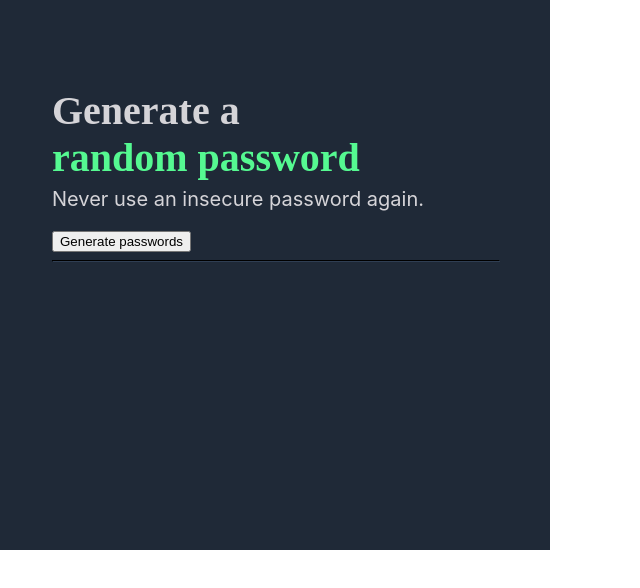
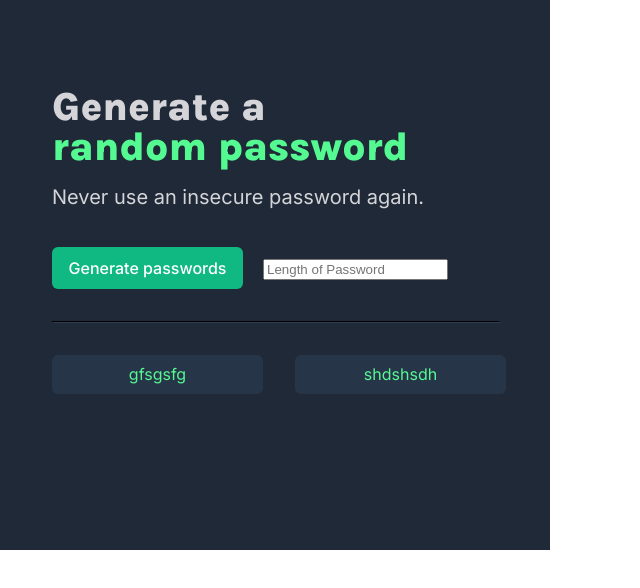
Before and after one commit to Endo10ma/Password-Generator, a website built with Vite: page index.html in a window 1280 px wide. Shown: the whole page, without its empty margins (0-640 px from the left). Built offline with nearby package versions, Linux system fonts and the light colour scheme; a web font is replaced by a local one.

Commit message:
completed the challenge

```diff
--- a/index.css
+++ b/index.css
@@ -1,3 +1,18 @@
+
+.karla-font {
+  font-family: "Karla", sans-serif;
+  font-optical-sizing: auto;
+  /* font-weight: 800; */
+  font-style: normal;
+}
+
+
+.inter-font {
+  font-family: "Inter", sans-serif;
+  font-optical-sizing: auto;
+  font-style: normal;
+}
+
 body {
     margin: 0;
 }
@@ -9,22 +24,27 @@ body {
     box-sizing: border-box;
     padding-top: 60px;
     padding-left: 52px;
+
 }
 
 .container h1{
-    font-family: Karia;
-    width: 354px;
+    font-family: "Karla", sans-serif;
+    width: 360px;
     height: 80px;
     margin-bottom: 0px;
     font-size: 40px;
     color: #D5D4D8;
     font-weight: 800;
+    /* background-color: white; */
+    line-height: 40px;
+    letter-spacing: -2.5%;
 }
 
 .container p{
-    font-family: inter;
-    margin-top: 20px;
+    font-family: "inter";
+    margin-top: 16px;
     font-size: 20px;
+    line-height: 28px;
     font-weight: 400;
     color: #D5D4D8
 }
@@ -36,5 +56,44 @@ span{
 hr{
     border-color: #2f3e53;
     width: 446px;
+    margin: 16px;
     margin-left: 0px;
 }
+
+button{
+    width: 191px;
+    height: 42px;
+    border-radius: 6px;
+    background-color:#10b981;
+    font-family: "Inter";
+    font-size: 16px;
+    color: #FFFFFF;
+    margin:16px;
+    margin-left:0px;
+    font-weight: 500;
+    border: 0;
+}
+
+.pwdSection{
+    margin-top:16px;
+    display: flex;
+    justify-content:left;
+}
+
+.pwds{
+    /* text-align: center; */
+    margin-top: 16px;
+    width: 211px;
+    height: 39px;
+    background-color: #273549;
+    margin-right:32px;
+    border-radius: 6px;
+    color: #55f991;
+    font-size: 16px;
+    font-weight: 500px;
+    box-sizing: border-box;
+    font-family: "inter";
+    display:flex;
+    justify-content: center;
+    align-items: center;
+}
--- a/index.html
+++ b/index.html
@@ -1,15 +1,24 @@
 <html>
     <head>
         <link rel="stylesheet" href="index.css">
+        <link rel="preconnect" href="https://fonts.googleapis.com">
+        <link rel="preconnect" href="https://fonts.gstatic.com" crossorigin>
+        <link href="https://fonts.googleapis.com/css2?family=Happy+Monkey&family=Karla:ital,wght@0,200..800;1,200..800&display=swap" rel="stylesheet">
+        <link href="https://fonts.googleapis.com/css2?family=Happy+Monkey&family=Inter:ital,opsz,wght@0,14..32,100..900;1,14..32,100..900&family=Karla:ital,wght@0,200..800;1,200..800&display=swap" rel="stylesheet">
     </head>
     <body>
         <div class="container">
-        <h1>Generate a <br><span>random password</span></h1>
+        <h1>Generate a <span>random password</span></h1>
         <p>Never use an insecure password again.</p>
-        <button>Generate passwords</button>
+        <div class="inputs">
+            <button onclick="passwordGenerator(23)">Generate passwords</button>
+            <input type="number" placeholder="Length of Password" id="passwordLength">
+        </div>
         <hr>
-        <div></div>
-        <div></div>
+        <div class="pwdSection">
+            <div class="pwds" id="pass1">gfsgsfg</div>
+            <div class="pwds" id="pass2">shdshsdh</div>
+        </div>
         </div>
         <script src="index.js"></script>
     </body>
--- a/index.js
+++ b/index.js
@@ -1,17 +1,40 @@
 const characters = ["A","B","C","D","E","F","G","H","I","J","K","L","M","N","O","P","Q","R","S","T","U","V","W","X","Y","Z","a","b","c","d","e","f","g","h","i","j","k","l","m","n","o","p","q","r","s","t","u","v","w","x","y","z", "0", "1", "2", "3", "4", "5", "6", "7", "8", "9","~","`","!","@","#","$","%","^","&","*","(",")","_","-","+","=","{","[","}","]",",","|",":",";","<",">",".","?",
 "/"];
+
+let pwd1 = document.querySelector("#pass1")
+let pwd2 = document.querySelector("#pass2")
+
+let pwdBoxes = [pwd1, pwd2]
+
+let pwLength = document.querySelector("#passwordLength")
+
+console.log(pwLength)
 
 function randomIndexer(){
     return Math.floor(Math.random() * characters.length)
 }
 
-function passwordGenerator(arr, length, numbers){
-    let genPass = ""
-    for (let i = 0; i < length; i++){
-        genPass += arr[randomIndexer()]
+
+function passwordGenerator(){
+    let pwdlength
+
+    if (pwLength.value.length === 0){
+        pwdlength = 10
     }
-    return genPass
+    else{
+        pwdlength = parseInt(pwLength.value)
+    }
+
+    for (i = 0; i < pwdBoxes.length; i++){
+        console.log("test")
+        let genPass = ""
+        for (let i = 0; i < pwdlength; i++){
+            genPass += characters[randomIndexer()]
+        }
+        pwdBoxes[i].textContent = genPass
+
+
+    }
 }
 
-// console.log(randomIndexer())
-console.log(passwordGenerator(characters, 20))
+//
```
